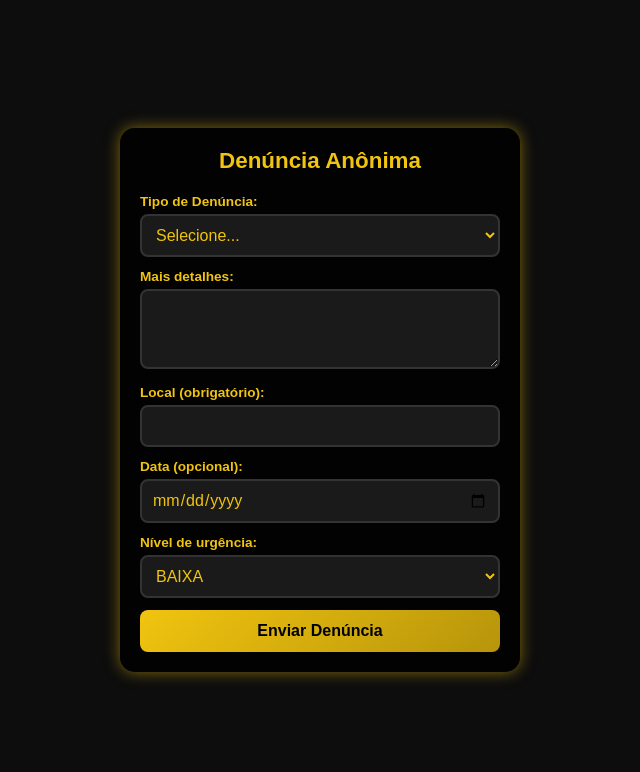
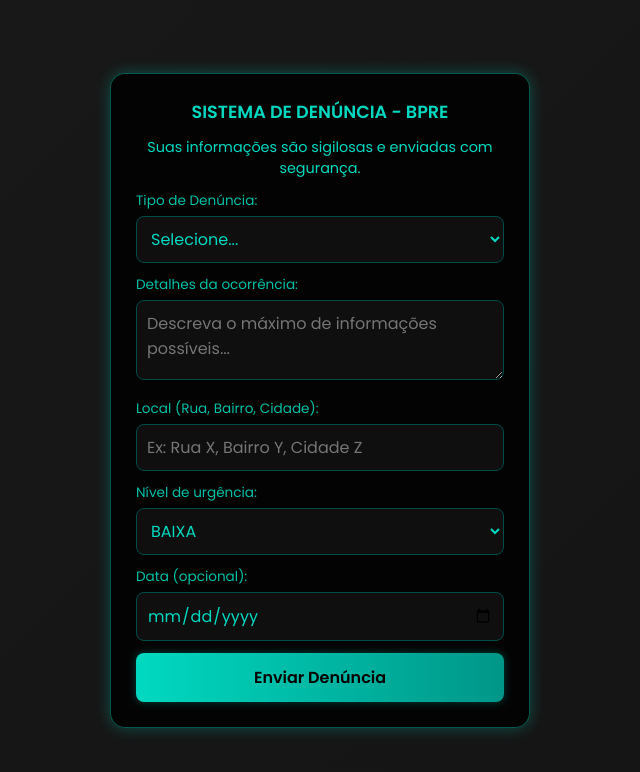
Before and after one commit to testingmywebsite085/mywebsite, a website: page index.html in a window 1280 px wide. Shown: the whole page, without its empty margins (320-960 px from the left). Drawn offline with Linux system fonts and the light colour scheme.

Commit message:
Update index.html

```diff
--- a/index.html
+++ b/index.html
@@ -5,16 +5,20 @@
 <meta name="viewport" content="width=device-width, initial-scale=1.0">
 <title>Denúncia Anônima</title>
 <style>
+    @import url('https://fonts.googleapis.com/css2?family=Poppins:wght@400;600&display=swap');
+
     * {
         margin: 0;
         padding: 0;
         box-sizing: border-box;
-        font-family: Arial, Helvetica, sans-serif;
+        font-family: 'Poppins', sans-serif;
     }
 
     body {
-        background: #0d0d0d;
-        color: #f1c40f;
+        background: linear-gradient(135deg, #0d0d0d, #1a1a1a, #121212);
+        background-size: 400% 400%;
+        animation: gradientBG 12s ease infinite;
+        color: #00d9c0;
         display: flex;
         justify-content: center;
         align-items: center;
@@ -22,46 +26,55 @@
         padding: 10px;
     }
 
+    @keyframes gradientBG {
+        0% { background-position: 0% 50%; }
+        50% { background-position: 100% 50%; }
+        100% { background-position: 0% 50%; }
+    }
+
     form {
         background: rgba(0, 0, 0, 0.85);
-        padding: 20px;
+        padding: 25px;
         border-radius: 15px;
         width: 100%;
-        max-width: 400px;
-        box-shadow: 0 0 15px rgba(241, 196, 15, 0.5);
+        max-width: 420px;
+        box-shadow: 0 0 15px rgba(0, 217, 192, 0.3);
+        border: 1px solid rgba(0, 217, 192, 0.4);
+        backdrop-filter: blur(8px);
     }
 
     h2 {
         text-align: center;
-        margin-bottom: 20px;
-        font-size: 1.4rem;
-        color: #f1c40f;
+        margin-bottom: 12px;
+        font-size: 1.1rem;
+        color: #00d9c0;
+        font-weight: 600;
     }
 
     label {
-        font-weight: bold;
         font-size: 0.85rem;
+        margin-bottom: 5px;
         display: block;
-        margin-bottom: 5px;
+        color: #00bfa5;
     }
 
     select, input, textarea {
         width: 100%;
         padding: 10px;
         border-radius: 8px;
-        border: 2px solid #333;
+        border: 1.5px solid #004d47;
         outline: none;
         margin-bottom: 12px;
         font-size: 1rem;
-        background: #1a1a1a;
-        color: #f1c40f;
-        transition: 0.3s;
+        background: #0f0f0f;
+        color: #00d9c0;
+        transition: all 0.3s ease;
     }
 
     select:focus, input:focus, textarea:focus {
-        border-color: #f1c40f;
-        background: #262626;
-        box-shadow: 0 0 8px #f1c40f;
+        border-color: #00d9c0;
+        background: #151515;
+        box-shadow: 0 0 8px rgba(0, 217, 192, 0.4);
     }
 
     textarea {
@@ -76,16 +89,17 @@
         border-radius: 8px;
         font-size: 1rem;
         font-weight: bold;
-        background: linear-gradient(135deg, #f1c40f, #b7950b);
-        color: black;
+        background: linear-gradient(90deg, #00d9c0, #009688);
+        color: #000;
         cursor: pointer;
         transition: 0.3s;
+        box-shadow: 0 0 8px rgba(0, 217, 192, 0.3);
     }
 
     button:hover {
         transform: scale(1.03);
-        background: linear-gradient(135deg, #ffdf00, #a67c00);
-        box-shadow: 0 0 10px #f1c40f;
+        background: linear-gradient(90deg, #00f2d0, #00bfa5);
+        box-shadow: 0 0 12px rgba(0, 242, 208, 0.5);
     }
 
     .popup {
@@ -93,11 +107,12 @@
         top: 50%;
         left: 50%;
         transform: translate(-50%, -50%);
-        background: #1a1a1a;
-        color: #f1c40f;
+        background: rgba(0, 0, 0, 0.9);
+        color: #00d9c0;
         padding: 20px;
         border-radius: 10px;
-        box-shadow: 0 0 15px rgba(241, 196, 15, 0.5);
+        border: 1px solid #00d9c0;
+        box-shadow: 0 0 12px rgba(0, 217, 192, 0.4);
         text-align: center;
         max-width: 300px;
         display: none;
@@ -118,7 +133,10 @@
 <body>
 
 <form id="denunciaForm">
-    <h2>Denúncia Anônima</h2>
+    <h2>SISTEMA DE DENÚNCIA - BPRE</h2>
+    <h2 style="font-size: 0.9rem; font-weight: 400;">
+        Suas informações são sigilosas e enviadas com segurança.
+    </h2>
 
     <label>Tipo de Denúncia:</label>
     <select name="tipo" required>
@@ -130,14 +148,11 @@
         <option value="OUTROS">OUTROS</option>
     </select>
 
-    <label>Mais detalhes:</label>
-    <textarea name="descricao" required></textarea>
+    <label>Detalhes da ocorrência:</label>
+    <textarea name="descricao" placeholder="Descreva o máximo de informações possíveis..." required></textarea>
 
-    <label>Local (obrigatório):</label>
-    <input type="text" name="local" required>
-
-    <label>Data (opcional):</label>
-    <input type="date" name="data">
+    <label>Local (Rua, Bairro, Cidade):</label>
+    <input type="text" name="local" placeholder="Ex: Rua X, Bairro Y, Cidade Z" required>
 
     <label>Nível de urgência:</label>
     <select name="urgencia" required>
@@ -146,11 +161,14 @@
         <option value="ALTA">ALTA</option>
     </select>
 
+    <label>Data (opcional):</label>
+    <input type="date" name="data">
+
     <button type="submit">Enviar Denúncia</button>
 </form>
 
 <div id="popup" class="popup">
-    DENÚNCIA ENVIADA COM SUCESSO!
+    ✅ Denúncia enviada com sucesso!
 </div>
 
 <script>
@@ -160,7 +178,7 @@
         const formData = new FormData(e.target);
         const data = Object.fromEntries(formData.entries());
 
-        const res = await fetch("/api/enviar.js", {
+        const res = await fetch("/api/enviar", { // sem .js
             method: "POST",
             headers: { "Content-Type": "application/json" },
             body: JSON.stringify(data)
```
